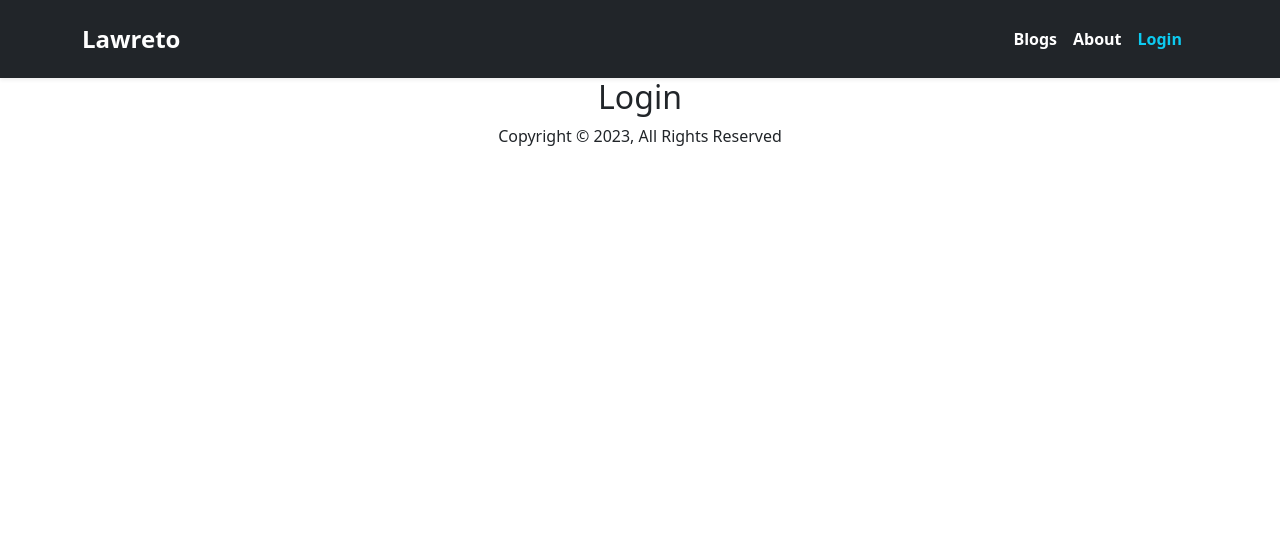
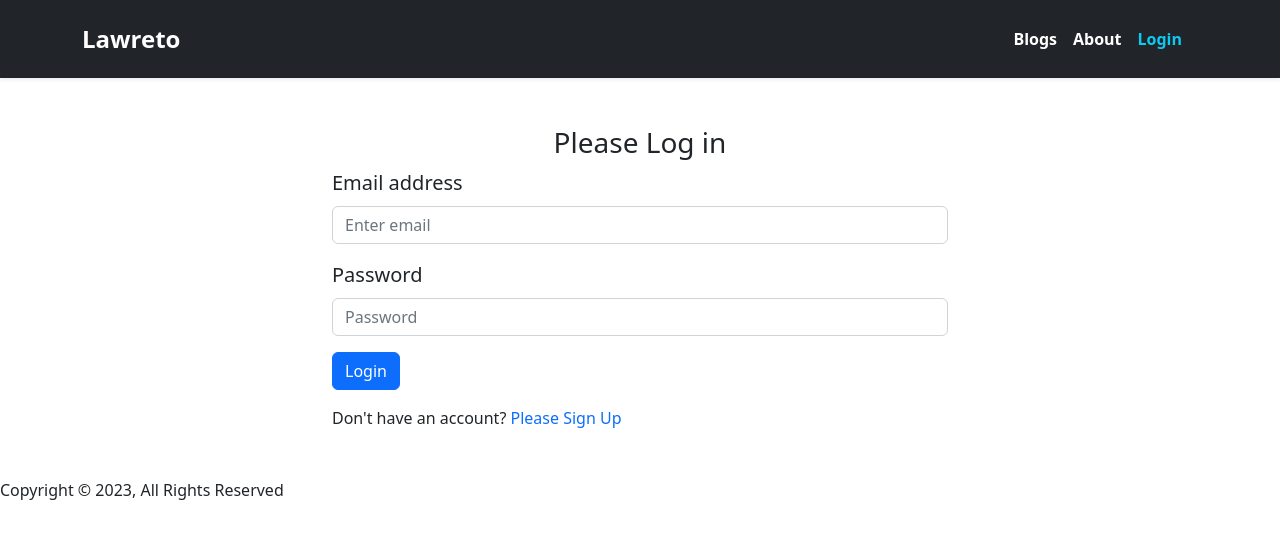
Before and after one commit to Samira-Shajahan-Borsha/lawreto-app, a React (Create React App) app: page /login in a window 1280 px wide. Shown: the top 538 px of the page. Built offline with nearby package versions, Linux system fonts and the light colour scheme.

Commit message:
added login page

```diff
--- a/src/App.js
+++ b/src/App.js
@@ -1,6 +1,5 @@
 import { RouterProvider } from 'react-router-dom';
 import { router } from './routes/router';
-import './App.css';
 
 function App() {
   return (
--- a/src/Pages/Login/Login/Login.js
+++ b/src/Pages/Login/Login/Login.js
@@ -1,10 +1,50 @@
-import React from 'react';
+import React, { useContext, useState } from 'react';
+import { Container } from 'react-bootstrap';
+import Button from 'react-bootstrap/Button';
+import Form from 'react-bootstrap/Form';
+import { Link } from 'react-router-dom';
+import { AuthContext } from '../../../contexts/AuthProvider';
 
 const Login = () => {
+
+    const [userInfo, setUserInfo] = useState({
+        email: '', password: ''
+    });
+
+    const [error, setError] = useState({
+        emailError: '', passwordError: ''
+    });
+
+    const data = useContext(AuthContext);
+
+    console.log(data)
+
+    const handleSubmit = e => {
+        e.preventDefault();
+
+
+
+    }
+
     return (
-        <div>
-            <h2>Login</h2>
-        </div>
+        <Container className='w-50 mx-auto my-5'>
+            <h1 className='fs-3 text-center'>Please Log in</h1>
+            <Form onSubmit={handleSubmit}>
+                <Form.Group className="mb-3" controlId="formBasicEmail">
+                    <Form.Label className='fs-5'>Email address</Form.Label>
+                    <Form.Control type="email" placeholder="Enter email" />
+                </Form.Group>
+                <Form.Group className="mb-3" controlId="formBasicPassword">
+                    <Form.Label className='fs-5'>Password</Form.Label>
+                    <Form.Control type="password" placeholder="Password" />
+                </Form.Group>
+                <Button variant="primary" type="submit">
+                    Login
+                </Button>
+            </Form>
+            <p className='mt-3'>Don't have an account? <Link to='/register' className='text-decoration-none'>Please Sign Up</Link></p>
+        </Container>
+
     );
 };
 
--- /dev/null
+++ b/src/Pages/Register/Register.js
@@ -0,0 +1,11 @@
+import React from 'react';
+
+const Register = () => {
+    return (
+        <div>
+            register
+        </div>
+    );
+};
+
+export default Register;
--- /dev/null
+++ b/src/contexts/AuthProvider.js
@@ -0,0 +1,19 @@
+import React, { createContext } from 'react';
+
+
+
+export const AuthContext = createContext();
+
+const AuthProvider = ({ children }) => {
+
+    const studentName = 'samira';
+
+    const authInfo = { studentName }
+    return (
+        <AuthContext.Provider value={authInfo}>
+            {children}
+        </AuthContext.Provider>
+    );
+};
+
+export default AuthProvider;
--- a/src/index.js
+++ b/src/index.js
@@ -4,11 +4,14 @@ import './index.css';
 import App from './App';
 import reportWebVitals from './reportWebVitals';
 import 'bootstrap/dist/css/bootstrap.min.css';
+import AuthProvider from './contexts/AuthProvider';
 
 const root = ReactDOM.createRoot(document.getElementById('root'));
 root.render(
   <React.StrictMode>
-    <App />
+    <AuthProvider>
+      <App />
+    </AuthProvider>
   </React.StrictMode>
 );
 
--- a/src/routes/router.js
+++ b/src/routes/router.js
@@ -4,6 +4,7 @@ import About from "../Pages/About/About";
 import Blogs from "../Pages/Blogs/Blogs";
 import Home from "../Pages/Home/Home/Home";
 import Login from "../Pages/Login/Login/Login";
+import Register from "../Pages/Register/Register";
 import ServiceDetails from "../Pages/ServiceDetails/ServiceDetails";
 
 export const router = createBrowserRouter([
@@ -25,6 +26,10 @@ export const router = createBrowserRouter([
                 element: <Login></Login>
             },
             {
+                path: '/register',
+                element: <Register></Register>
+            },
+            {
                 path: '/blogs',
                 element: <Blogs></Blogs>
             },
```
